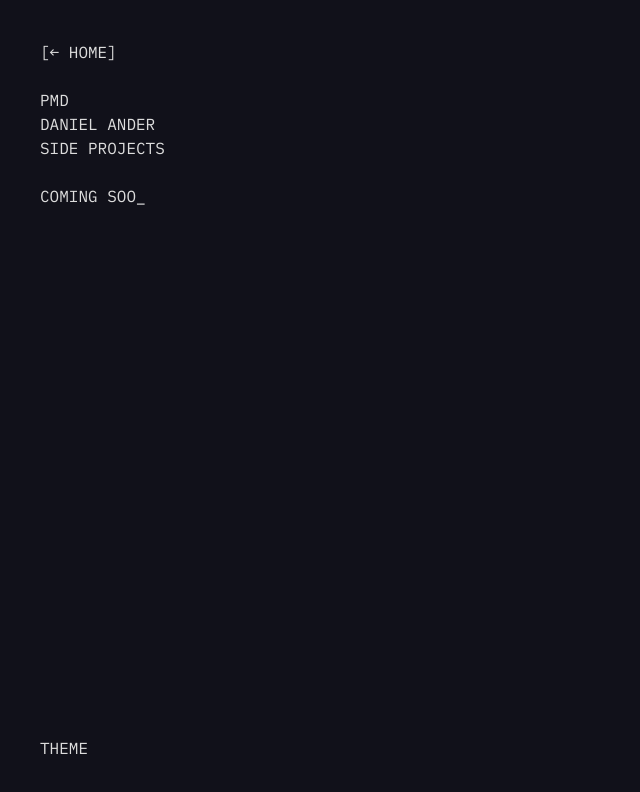
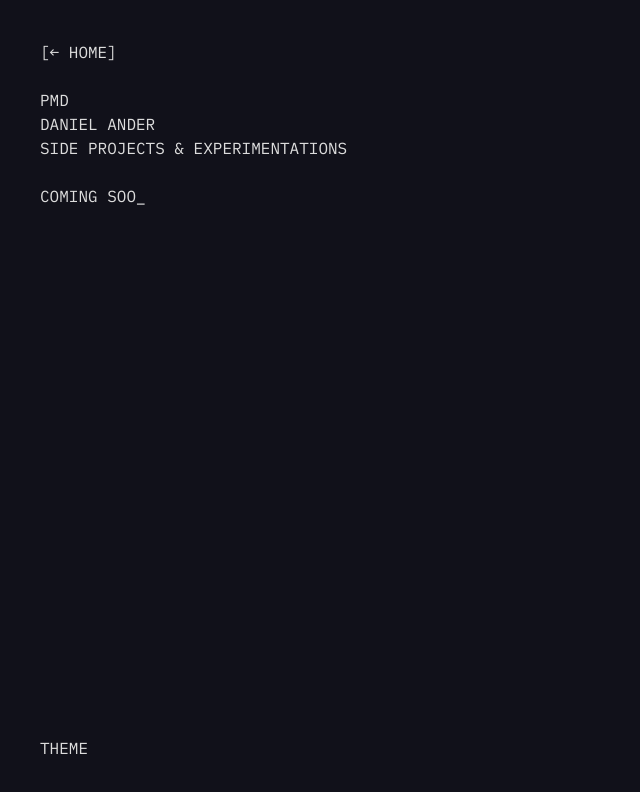
Before and after one commit to pm-daniel7/Personal-Webisite, a plain HTML site: page projects.html in a window 1280 px wide. Shown: the whole page, without its empty margins (0-640 px from the left). Drawn offline with Linux system fonts and the light colour scheme.

Commit message:
Update projects page header to SIDE PROJECTS and EXPERIMENTATIONS

```diff
--- a/projects.html
+++ b/projects.html
@@ -7,29 +7,29 @@
     <meta name="viewport" content="width=device-width, initial-scale=1.0">
     <meta name="google-site-verification" content="pcM50etUqpjY8SMLm3BwqHPI2Ey5o0zSoe0EW2lwNWI">
 
-    <title>SIDE PROJECTS — DANIEL ANDER</title>
+    <title>SIDE PROJECTS &amp; EXPERIMENTATIONS — DANIEL ANDER</title>
     <meta name="description" content="Side projects, ventures, and experimental products by Daniel Ander.">
     <meta name="author" content="Daniel Ander">
     <meta name="robots" content="index, follow, max-snippet:-1, max-image-preview:large, max-video-preview:-1">
-    <meta name="keywords" content="Daniel Ander, Side Projects, Products, Venture Building">
+    <meta name="keywords" content="Daniel Ander, Side Projects, Experimentations, Products, Venture Building">
     <link rel="canonical" href="https://danielander.com/projects">
 
     <!-- Social Media Sharing & Open Graph Preview -->
     <meta property="og:type" content="website">
     <meta property="og:url" content="https://danielander.com/projects">
-    <meta property="og:title" content="SIDE PROJECTS — DANIEL ANDER">
+    <meta property="og:title" content="SIDE PROJECTS &amp; EXPERIMENTATIONS — DANIEL ANDER">
     <meta property="og:description" content="Side projects, ventures, and experimental products by Daniel Ander.">
     <meta property="og:image" content="https://danielander.com/preview.jpg">
     <meta property="og:image:secure_url" content="https://danielander.com/preview.jpg">
     <meta property="og:image:type" content="image/jpeg">
     <meta property="og:image:width" content="900">
     <meta property="og:image:height" content="1200">
-    <meta property="og:image:alt" content="Daniel Ander — Side Projects">
+    <meta property="og:image:alt" content="Daniel Ander — Side Projects &amp; Experimentations">
 
     <!-- Twitter / X Cards -->
     <meta name="twitter:card" content="summary_large_image">
     <meta name="twitter:url" content="https://danielander.com/projects">
-    <meta name="twitter:title" content="SIDE PROJECTS — DANIEL ANDER">
+    <meta name="twitter:title" content="SIDE PROJECTS &amp; EXPERIMENTATIONS — DANIEL ANDER">
     <meta name="twitter:description" content="Side projects, ventures, and experimental products by Daniel Ander.">
     <meta name="twitter:image" content="https://danielander.com/preview.jpg">
 
@@ -40,7 +40,7 @@
       "@type": "CollectionPage",
       "@id": "https://danielander.com/projects#webpage",
       "url": "https://danielander.com/projects",
-      "name": "Side Projects — Daniel Ander",
+      "name": "Side Projects & Experimentations — Daniel Ander",
       "description": "Side projects, ventures, and experimental products by Daniel Ander.",
       "about": {
         "@type": "Person",
@@ -94,7 +94,7 @@
 
                 <div class="no-mobile content-row"><p>PMD</p></div>
                 <div class="content-row name-row"><p class="name-title"><span>DANIEL</span> <span>ANDER</span></p></div>
-                <div class="content-row"><p>SIDE PROJECTS</p></div>
+                <div class="content-row"><p>SIDE PROJECTS &amp; EXPERIMENTATIONS</p></div>
 
                 <div class="content-row content-row-empty"></div>
 
```
Also changed, not shown: projects/index.html (+7 -7 lines).
